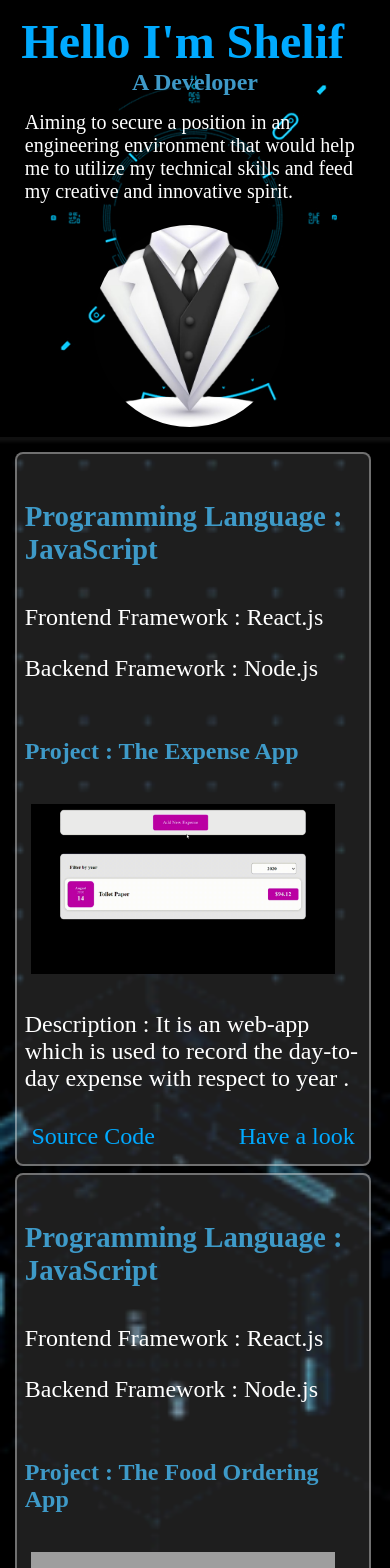
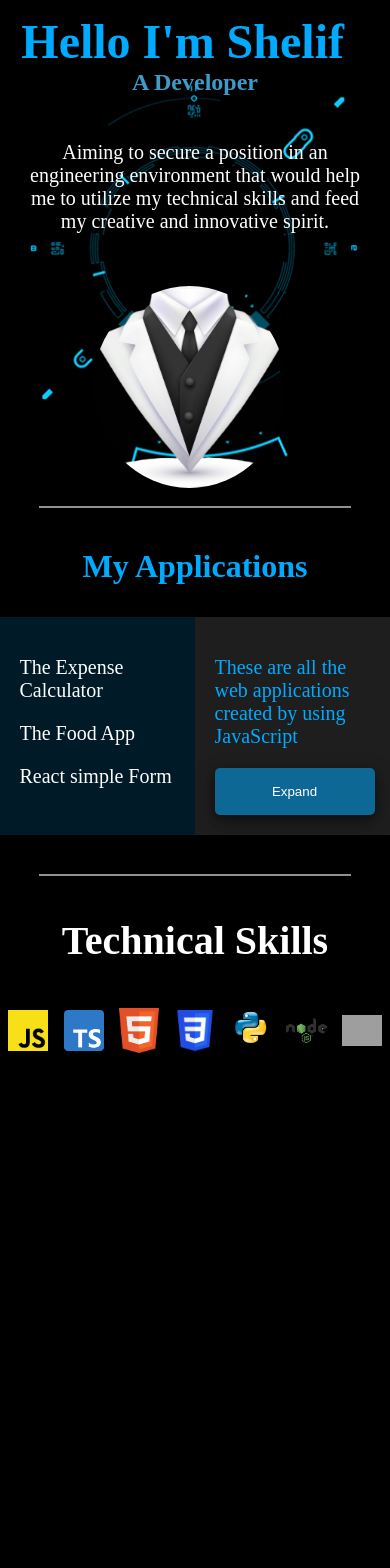
Before and after one commit to Shelif26/Personal_Blog, a React (Create React App) app: page / in a window 390 px wide. Shown: the top 1568 px of the page. After the commit the page ends 1224 px from the top, so only its background shows below. Built offline with nearby package versions, Linux system fonts and the light colour scheme; grey boxes are pictures that could not be loaded.

Commit message:
added button for tech

```diff
--- a/package.json
+++ b/package.json
@@ -6,6 +6,7 @@
     "@testing-library/jest-dom": "^4.2.4",
     "@testing-library/react": "^9.4.1",
     "@testing-library/user-event": "^7.2.1",
+    "framer-motion": "^9.0.1",
     "react": "^18.0.0",
     "react-dom": "^18.0.0",
     "react-scripts": "^5.0.1",
--- a/src/Components/Content/TechHead.js
+++ b/src/Components/Content/TechHead.js
@@ -5,19 +5,19 @@ const TechHead = () => {
     <div className={classes.techContainer}>
       <h2 className={classes.techHeading}>Technical Skills</h2>
       <div className={classes.techContainerChild}>
-        <img src={require("./ImagesCombo/Javascript_Logo.png")}/>
+        <img alt="javacript" src={require("./ImagesCombo/Javascript_Logo.png")}/>
 
-        <img src={require("./ImagesCombo/Typescript_logo_2020.svg.png")} />
+        <img alt="typescript" src={require("./ImagesCombo/Typescript_logo_2020.svg.png")} />
 
-        <img src={require("./ImagesCombo/html5-logo.png")} />
+        <img alt="html" src={require("./ImagesCombo/html5-logo.png")} />
 
-        <img src={require("./ImagesCombo/CSS3_logo.svg.png")} />
+        <img alt="css" src={require("./ImagesCombo/CSS3_logo.svg.png")} />
 
-        <img src={require("./ImagesCombo/Python-Logo-Free-Download-PNG.png")} />
+        <img alt="python" src={require("./ImagesCombo/Python-Logo-Free-Download-PNG.png")} />
 
-        <img src={require("./ImagesCombo/2560px-Node.js_logo.svg.png")} />
+        <img alt="nodejs" src={require("./ImagesCombo/2560px-Node.js_logo.svg.png")} />
 
-        <img src={require("./ImagesCombo/React-icon.svg.png")} />
+        <img alt="reactjs" src={require("./ImagesCombo/React-icon.svg.png")} />
       </div>
     </div>
   );
--- a/src/Components/Content/TechnicalSkill.js
+++ b/src/Components/Content/TechnicalSkill.js
@@ -1,11 +1,10 @@
 import classes from "./TechnicalSkill.module.css";
 
-const TechnicalSkill = () => {
+const TechnicalSkill = (props) => {
   return (
     // <---------------------------------------For Python--------------------------------------->
     <>
       <div className={classes.TechnicalSkillContainer}>
-        <div className={classes.skilldiv}>
         <div className={classes.Project}>
           <h4 className={classes.domain}>
             Programming Language : JavaScript <i class="fa-brands fa-js"></i>
@@ -16,6 +15,7 @@ const TechnicalSkill = () => {
             <h4>Project : The Expense App</h4>
             <img
               className={classes.projectimg}
+              alt="familyapp"
               src={require("./ImagesCombo/familyapp.gif")}
             />
             <p className={classes.ProjectDescription}>
@@ -51,6 +51,7 @@ const TechnicalSkill = () => {
             <h4>Project : The Food Ordering App</h4>
             <img
               className={classes.projectimg}
+              alt="foodapp"
               src={require("./ImagesCombo/foodapp.gif")}
             />
             <p className={classes.ProjectDescription}>
@@ -75,9 +76,8 @@ const TechnicalSkill = () => {
             </div>
           </div>
         </div>
-        </div>
+
         {/* ------------------------------------------ */}
-       <div className={classes.skilldiv}>
           <div className={classes.Project}>
             <h4 className={classes.domain}>
               Programming Language : JavaScript <i class="fa-brands fa-js"></i>
@@ -88,10 +88,12 @@ const TechnicalSkill = () => {
               <h4>Project : React Forms</h4>
               <img
                 className={classes.projectimg}
+                alt="reactform"
                 src={require("./ImagesCombo/react-forms.gif")}
               />
               <p className={classes.ProjectDescription}>
-              Description : A very basic model form has no background operation only UI.
+                Description : A very basic model form has no background
+                operation only UI.
               </p>
               <div className={classes.demo}>
                 <a
@@ -112,7 +114,9 @@ const TechnicalSkill = () => {
             </div>
         </div>
       </div>
-      </div>
+      <button type="button" onClick={props.onCancel}>
+        Collapse
+      </button>
     </>
   );
 };
--- a/src/Components/Content/TechnicalSkill.module.css
+++ b/src/Components/Content/TechnicalSkill.module.css
@@ -1,6 +1,6 @@
 .TechnicalSkillContainer{
-    background-image: url(./ImagesCombo/headergif.gif);
-    background-color: rgba(255, 255, 255, 0.119);
+    /* background-image: url(./ImagesCombo/headergif.gif); */
+    background-color: rgb(0, 0, 0);
     background-repeat: no-repeat;
     background-size: cover;
     background-position: center;
@@ -10,6 +10,10 @@
     justify-content: center;
     align-items: center;
     font-size: 1.5rem;
+}
+.skilldiv{
+  display: flex;
+  flex-direction: row;
 }
 .projectimg{
     width: 90%;
@@ -33,13 +37,13 @@
 
 
 .Project{
-    border: 2px solid rgba(255, 255, 255, 0.364);
-    background-color:rgba(236, 224, 224, 0.529);
+    border: 2px solid rgba(255, 255, 255, 0.555);
+    background-color:rgba(255, 255, 255, 0.086);
     animation: project 1.5s ease-out forwards;
-    color: rgb(149, 0, 92);
+    color: white;
     padding: 2%;
     width: 80%;
-    margin: 1%;
+    margin: 2%;
     border-radius: 8px;
 }
 .heading{
@@ -48,6 +52,7 @@
     width: 100%;
     display: flex;
     margin-left: 16%;
+
 }
 
 h4{
@@ -83,17 +88,11 @@ h4{
     .TechnicalSkillContainer{
       display: flex;
       flex-direction: column;
-      background-image: url("./ImagesCombo/bodygif\ \(1\).gif");
-      background-size: cover;
-      background-position: center;
-      background-repeat: no-repeat;
     }
     .Project{
         width: 95%;
-        margin: 2%;
         justify-content: center;
         background-color: rgba(255, 255, 255, 0.119);
         color: white;
     }
-
 }
--- a/src/Components/Header.js
+++ b/src/Components/Header.js
@@ -2,11 +2,19 @@ import classes from "./Header.module.css";
 import Description from "./UI/Description";
 import TechHead from "./Content/TechHead";
 import TechnicalSkill from "./Content/TechnicalSkill";
-import Education from "./Content/Education";
+import React, { useState } from "react";
 
 const Header = () => {
+  const [isEditing, setIsEditing] = useState(false);
+  const startEditingHandler = () => {
+    setIsEditing(true);
+  };
+
+  const stopEditingHandler = () => {
+    setIsEditing(false);
+  };
+
   return (
-
     <>
       <link
         rel="stylesheet"
@@ -25,15 +33,31 @@ const Header = () => {
 
         <img
           className={classes.imagepic}
+          alt="header"
           src={require("./Content/ImagesCombo/My project.png")}
         />
       </div>
-
-      <TechnicalSkill />
+      <hr />
+      <div className={classes.techdiv}>
+        <h3 className={classes.techdivH4}>My Applications</h3>
+        {!isEditing && (
+          <div className={classes.disdiv}>
+            <span className={classes.disdiv1}>
+              <p className={classes.techdes1}>The Expense Calculator</p>
+              <p className={classes.techdes1}>The Food App</p>
+              <p className={classes.techdes1}>React simple Form</p>
+            </span>
+            <span className={classes.disdiv2}>
+              <p className={classes.techdes}>These are all the web applications created by using JavaScript</p>
+              <button onClick={startEditingHandler}>Expand</button>
+            </span>
+          </div>
+        )}
+        {isEditing && <TechnicalSkill onCancel={stopEditingHandler} />}
+      </div>
+      <hr className={classes.techhr}/>
       <TechHead />
-      {/* <Education /> */}
-      </>
-
+    </>
   );
 };
 
--- a/src/Components/Header.module.css
+++ b/src/Components/Header.module.css
@@ -6,8 +6,6 @@
     width: 100%;
     display: flex;
     flex-direction: row;
-
-
 }
 
 .child1{
@@ -19,21 +17,27 @@ display: flex;
 font-size: 2rem;
 flex-direction: column;
 color: white;
-animation: header 1.5s ease-out forwards;
 
 }
-
+hr{
+  border: 0.5px solid rgba(255, 255, 255, 0.57);
+  width: 80%;
+  animation: hr 0.5s ease-out forwards;
+}
 .child1 h1 {
     display: flex;
     justify-content: flex-start;
     width: 100%;
     margin: 0;
+    animation: h1 1s ease-out forwards;
+    color: rgb(0, 170, 255);
 }
 
 .child1 h4 {
     display: flex;
     justify-content: flex-start;
     margin: 0;
+    animation: h4 1s ease-out forwards;
 }
 
 .Description{
@@ -47,32 +51,123 @@ animation: header 1.5s ease-out forwards;
   width: 15%;
   height: 60%;
   margin-right: 5%;
-  animation: image 1.5s ease-out forwards;
+  animation: image 1s ease-out forwards;
+}
+.techdiv{
+  /* padding: 5%; */
+  display: flex;
+  flex-direction: column;
+  align-items: center;
+  width: 100%;
+}
+.disdiv{
+  width: 100%;
+  display: flex;
+  flex-direction: row;
+}
+.disdiv1{
+  padding: 5%;
+  width: 50%;
+  background-color:rgba(0, 170, 255, 0.152);
+  animation: disdiv1 0.5s ease-out forwards;
+
 }
 
-@keyframes header  {
+.disdiv2{
+  padding: 5%;
+  width: 50%;
+  background-color: rgba(255, 255, 255, 0.119);
+  animation: disdiv2 0.5s ease-out forwards;
+}
+
+.techdivH4{
+  font-size: 2rem;
+  color: rgb(0, 170, 255);
+}
+.techdes{
+  font-size: 30px;
+  color: rgb(0, 170, 255);
+}
+.techdes1{
+  font-size: 30px;
+  color: white;
+}
+.techhr{
+  margin-top: 10%;
+  border: 0.5px solid rgba(255, 255, 255, 0.57);
+  width: 80%;
+  animation: hr 0.5s ease-out forwards;
+}
+button{
+  border-radius: 5px;
+  width: 10rem;
+  padding: 1rem;
+  border: 0;
+  background-color: rgba(0, 170, 255, 0.532);
+  color:white ;
+  box-shadow: 0 4px 8px 0 rgba(0, 0, 0, 0.307), 0 6px 20px 0 rgba(0, 0, 0, 0.345);
+}
+
+@keyframes disdiv1  {
     from {
       opacity: 0;
-      transform: translateY(3rem);
+      transform: translateX(-10rem);
     }
 
     to {
       opacity: 1;
-      transform: translateY(0);
+      transform: translateX(0);
     }
   }
 
-  @keyframes image  {
+  @keyframes disdiv2  {
     from {
       opacity: 0;
-      transform: translateY(3rem);
+      transform: translateX(10rem);
     }
 
     to {
       opacity: 1;
-      transform: translateY(0);
+      transform: translateX(0);
     }
   }
+
+@keyframes h1  {
+    from {
+      opacity: 0;
+      transform: translateX(-6rem);
+    }
+
+    to {
+      opacity: 1;
+      transform: translateX(0);
+    }
+  }
+
+  @keyframes hr  {
+    from {
+      opacity: 0;
+      transform: translateX(-6rem);
+    }
+
+    to {
+      opacity: 1;
+      transform: translateX(0);
+    }
+  }
+
+  @keyframes h4  {
+    from {
+      opacity: 0;
+      transform: translateX(8rem);
+    }
+
+    to {
+      opacity: 1;
+      transform: translateX(0);
+    }
+  }
+
 
   @media(
     max-width: 600px
@@ -105,4 +200,14 @@ animation: header 1.5s ease-out forwards;
       margin-left: 10%;
       color: rgb(0, 170, 255);
     }
+
+    .techdes{
+      font-size: 20px;
+      color: rgb(0, 170, 255);
+    }
+    .techdes1{
+      font-size: 20px;
+      color: white;
+    }
+
   }
--- a/src/Components/UI/Description.module.css
+++ b/src/Components/UI/Description.module.css
@@ -2,14 +2,34 @@
     display: flex;
     align-items: center;
     width: 100%;
+    height: 10rem;
 }
 .description{
     width: 100%;
     display: flex;
+    text-align: center;
     justify-content:flex-start ;
     color: rgba(255, 255, 255, 0.797);
     font-size: x-large;
+    animation: description 1s ease-out forwards;
 }
+
+@keyframes description {
+    0% {
+       opacity: 0;
+       transform: translateY(-1000px);
+    }
+    60% {
+       opacity: 1;
+       transform: translateY(30px);
+    }
+    80% {
+       transform: translateY(-10px);
+    }
+    100% {
+       transform: translateY(0);
+    }
+ }
 
 @media(
     max-width: 600px
--- a/src/index.css
+++ b/src/index.css
@@ -11,4 +11,6 @@ html {
 
 body {
   margin: 0;
+  height: 100%;
+  background-color: black;
 }
```
Also changed, not shown: 1 other file (tests, documents, lock files or other folders). Lines whose indentation alone changed are shown as unchanged.
